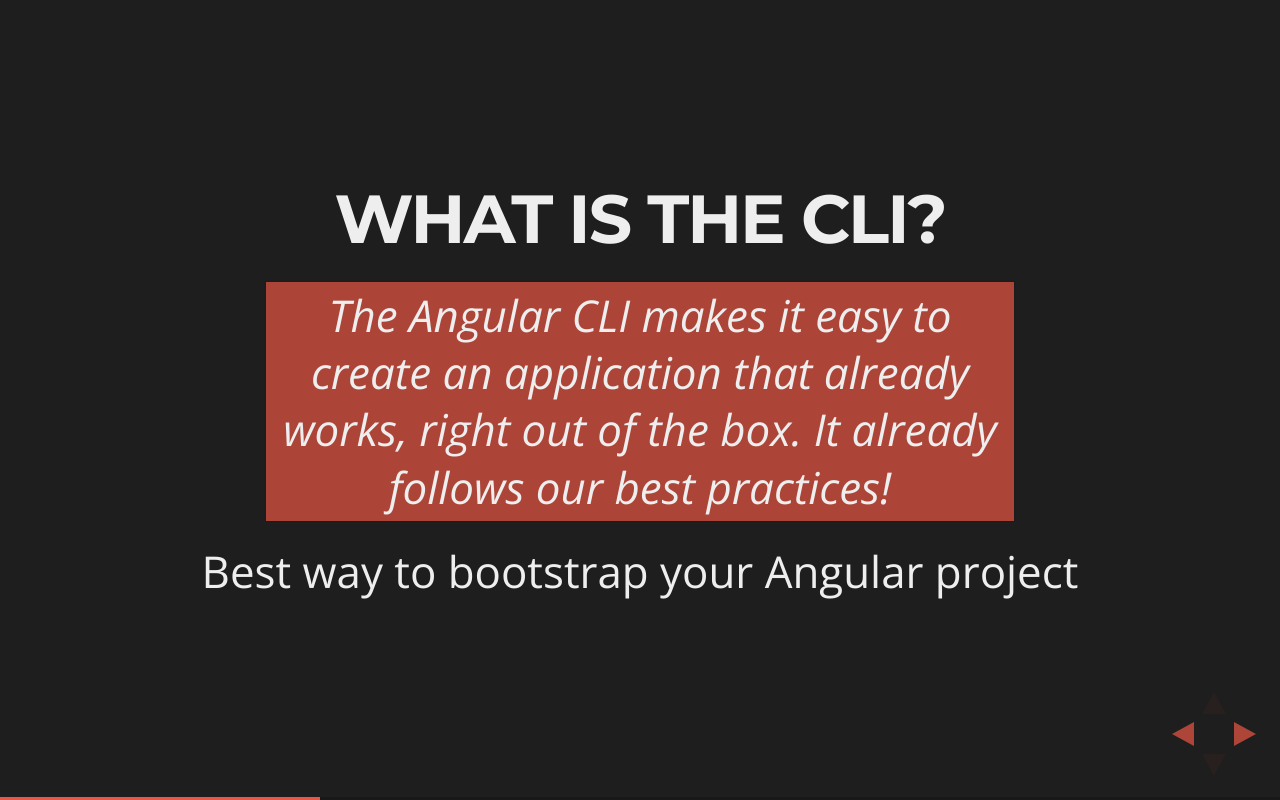
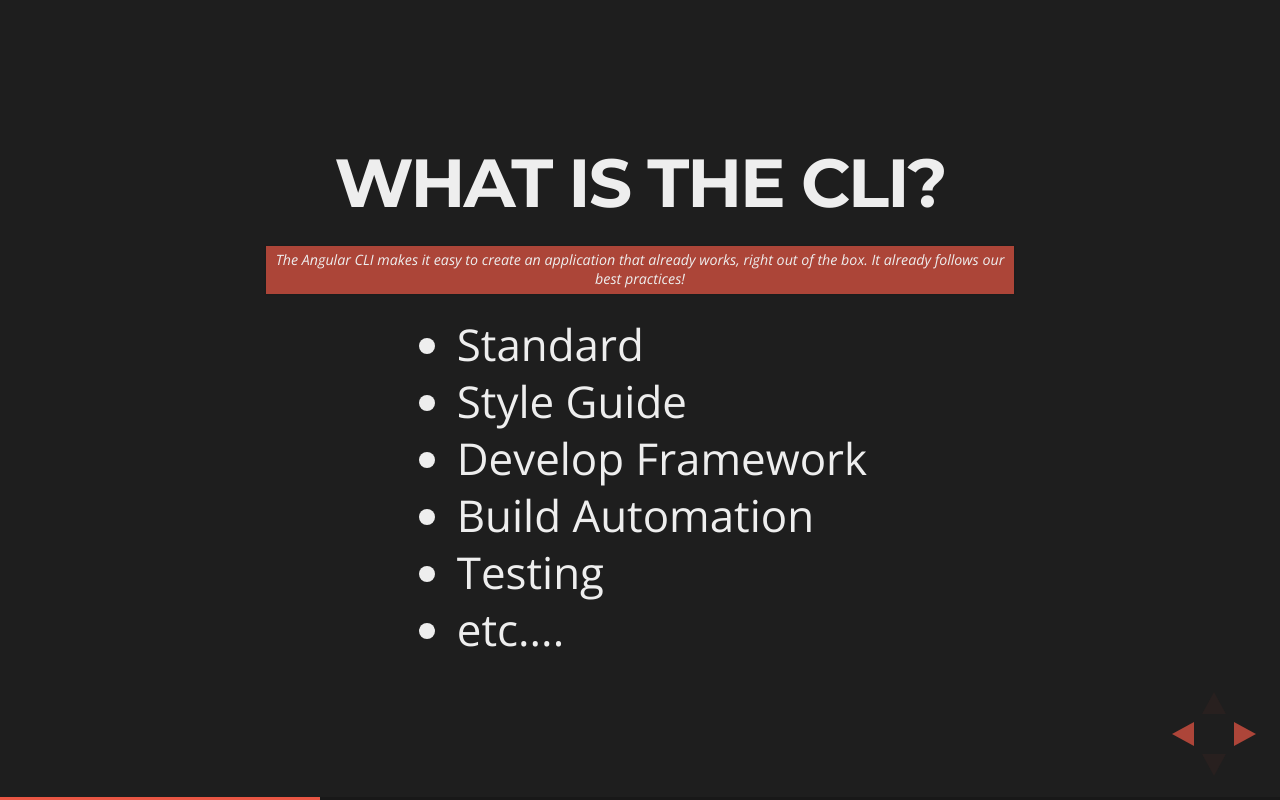
Before and after one commit to 831Dev/angular-cli, a website: page index.html in a window 1280 px wide. Both pictures are taken after a click on the button 1251 px from the left and 734 px from the top of the page. Drawn offline with nearby package versions, Linux system fonts and the light colour scheme.

Commit message:
added content to the slides

```diff
--- a/index.html
+++ b/index.html
@@ -8,16 +8,25 @@
         <div class="slides">
             <section>
                 <img src="angular-cli.jpg" alt="">
+
+
+
             </section>
             <section>
                 <h3>WHAT IS THE CLI?</h3>
-                <blockquote cite="https://cli.angular.io/">
+                <blockquote cite="https://cli.angular.io/" style="font-size:13px;">
                     The Angular CLI makes it easy to create an application that already works, right out of the box. It already follows our best
                     practices!
                 </blockquote>
-                <p>
-                    Best way to bootstrap your Angular project
-                </p>
+                <ul>
+                    <li>Standard</li>
+                    <li>Style Guide</li>
+                    <li>Develop Framework</li>
+                    <li>Build Automation</li>
+                    <li>Testing </li>
+                    <li>etc.... </li>
+                </ul>
+
             </section>
             <section>
                 <h3>
@@ -59,6 +68,11 @@
              <section>
                 <h3>
                     DEMO!
+                    <h4>
+                    https://github.com/831Dev/angular-cli</h4>
+                   <h4>
+                    https://github.com/831Dev/vscode-snippets
+                    </h4>
                 </h3>
 
             </section>
--- a/package.json
+++ b/package.json
@@ -5,7 +5,7 @@
   "main": "index.js",
   "scripts": {
     "test": "echo \"Error: no test specified\" && exit 1",
-    "start": "http-server"
+    "start": "http-server -p 8181 -o"
   },
   "repository": {
     "type": "git",
```
